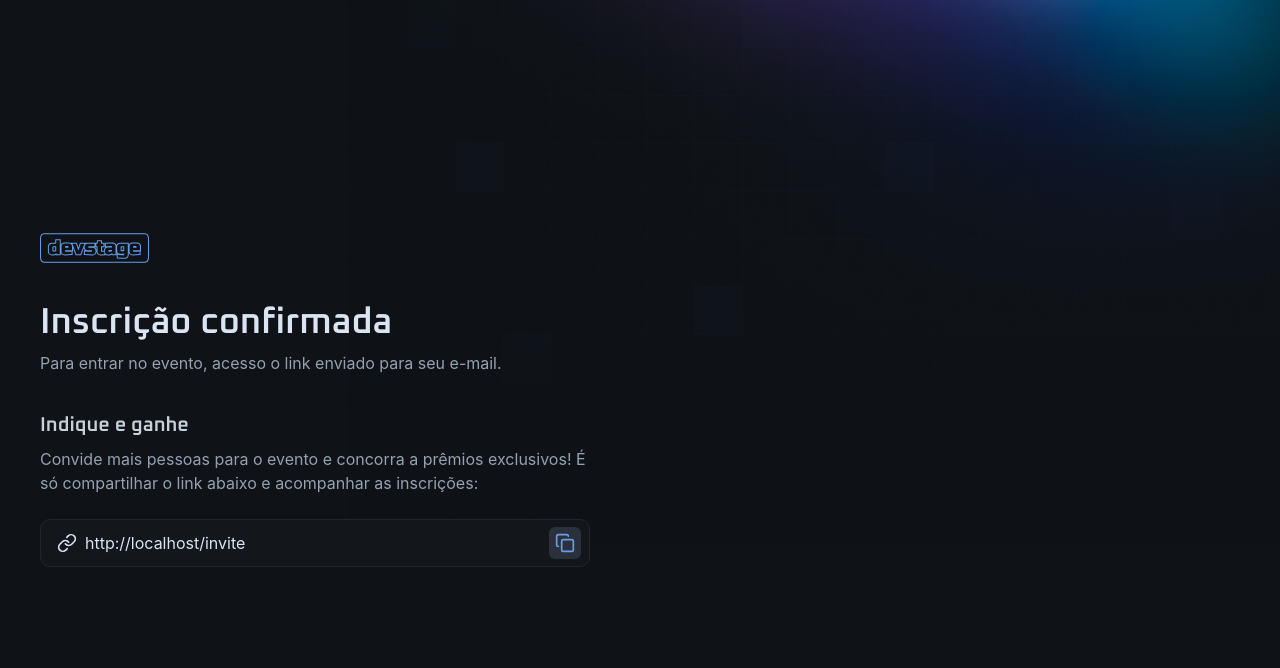
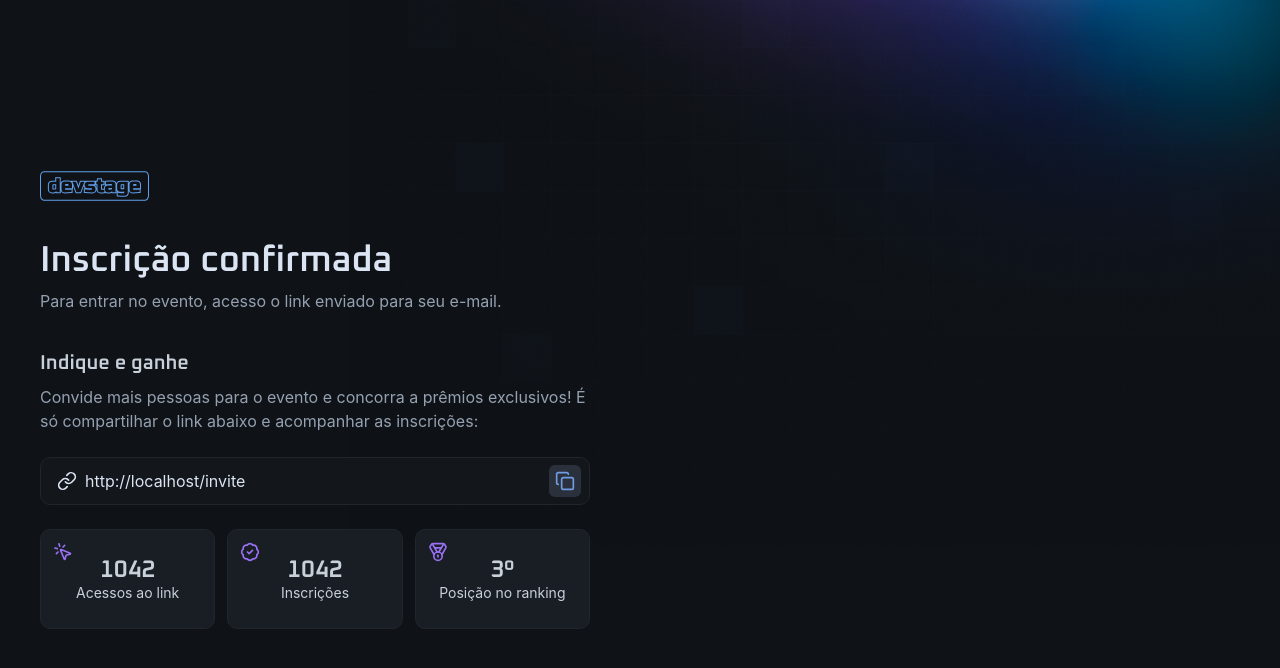
Before and after one commit to viniciusferreira7/connect, a React (Vite) app in the folder apps/web/: page /invite in a window 1280 px wide. Shown: the top 668 px of the page. Built offline with nearby package versions, Linux system fonts and the light colour scheme.

Commit message:
feat: create stats componento to invite page

```diff
--- /dev/null
+++ b/apps/web/src/routes/invite/-components/ranking.tsx
@@ -0,0 +1,35 @@
+import { BadgeCheck, Medal, MousePointerClick } from 'lucide-react'
+
+export function Ranking() {
+  return (
+    <div className="grid gap-3 md:grid-cols-3">
+      <div className="relative grid place-items-center gap-1 rounded-xl border border-gray-600 bg-gray-700 px-4 py-7">
+        <span className="font-heading text-2xl leading-none font-semibold text-gray-200">
+          1042
+        </span>
+        <span className="text-center text-sm leading-none text-gray-200">
+          Acessos ao link
+        </span>
+        <MousePointerClick className="text-purple absolute top-3 left-3 size-5" />
+      </div>
+      <div className="relative grid place-items-center gap-1 rounded-xl border border-gray-600 bg-gray-700 px-4 py-7">
+        <span className="font-heading text-2xl leading-none font-semibold text-gray-200">
+          1042
+        </span>
+        <span className="text-center text-sm leading-none text-gray-200">
+          Inscrições
+        </span>
+        <BadgeCheck className="text-purple absolute top-3 left-3 size-5" />
+      </div>
+      <div className="relative grid place-items-center gap-1 rounded-xl border border-gray-600 bg-gray-700 px-4 py-7">
+        <span className="font-heading text-2xl leading-none font-semibold text-gray-200">
+          3º
+        </span>
+        <span className="text-center text-sm leading-none text-gray-200">
+          Posição no ranking
+        </span>
+        <Medal className="text-purple absolute top-3 left-3 size-5" />
+      </div>
+    </div>
+  )
+}
--- a/apps/web/src/routes/invite/index.tsx
+++ b/apps/web/src/routes/invite/index.tsx
@@ -1,6 +1,7 @@
 import { createFileRoute } from '@tanstack/react-router'
 
 import { InviteLinkInput } from './-components/invite-link-input'
+import { Ranking } from './-components/ranking'
 
 export const Route = createFileRoute('/invite/')({
   component: InviteComponent,
@@ -46,6 +47,7 @@ function InviteComponent() {
             </p>
           </div>
           <InviteLinkInput inviteLink={href} />
+          <Ranking />
         </div>
       </div>
     </div>
```
